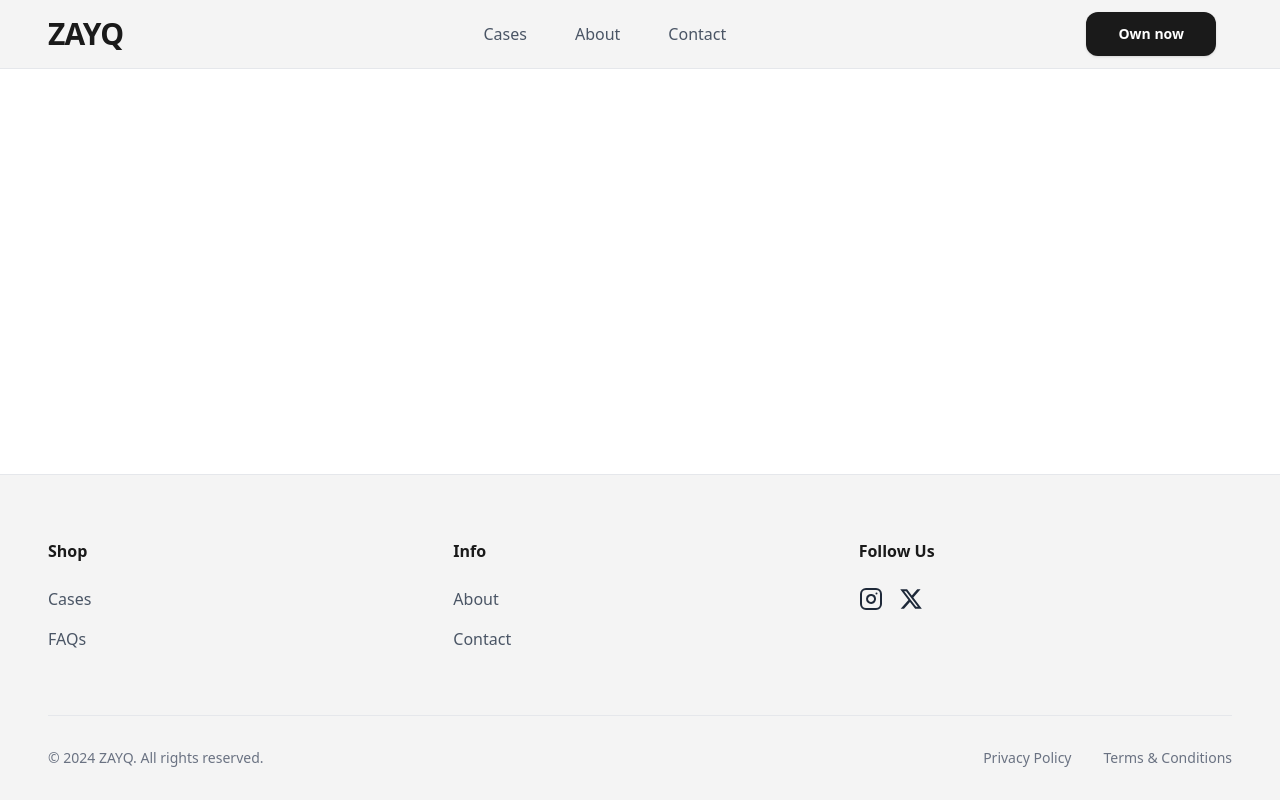
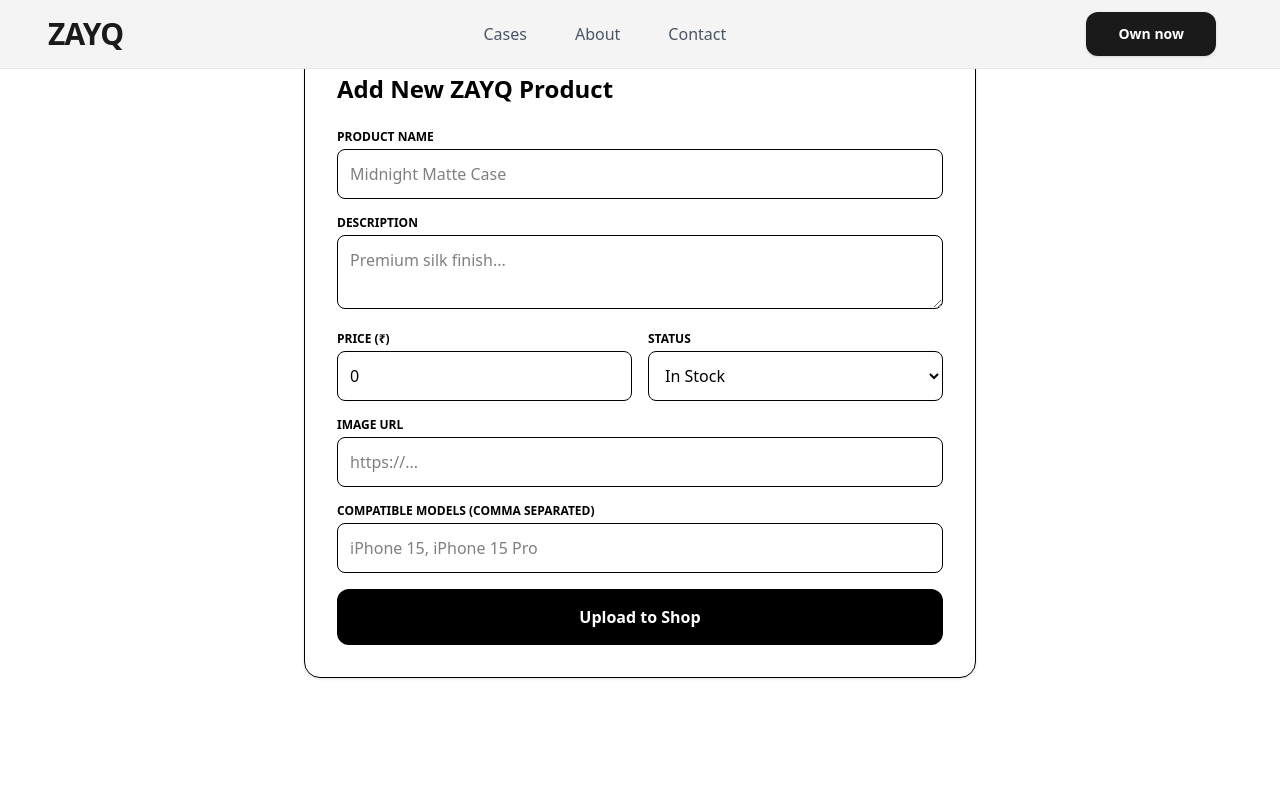
Before and after one commit to jaseel0/ZAYQ, a React (Vite) app: page /add in a window 1280 px wide. Shown: the top 800 px of the page. Built offline with nearby package versions, Linux system fonts and the light colour scheme.

Commit message:
update product page  with firebase

```diff
--- a/src/App.tsx
+++ b/src/App.tsx
@@ -7,6 +7,7 @@
 import Homepage from "./features/home/Homepage"
 import ProductsPage from "./features/products/components/Page/ProductsPage"
 import Contact from "./features/contact/Contact"
+import AddProductPage from "./admin/page/AddProductPage"
 
 const App: React.FC = () => {
   return (
@@ -21,6 +22,7 @@
             <Route path="/products" element={<ProductsPage />} />
             <Route path="/about" element={<About/>}/>
             <Route path="contact" element={<Contact/>}/>
+            <Route path="/add" element={<AddProductPage/>}/>
           </Routes>
         </main>
 
--- /dev/null
+++ b/src/admin/page/AddProductPage.tsx
@@ -0,0 +1,123 @@
+import React, { useState } from 'react';
+import { collection, addDoc } from 'firebase/firestore';
+import { db } from '../../lib/firebase';
+
+const AddProductPage = () => {
+  const [formData, setFormData] = useState({
+    name: '',
+    description: '',
+    imageUrl: '',
+    price: 0,
+    status: 'in-stock',
+    models: '', // We will split this string into an array
+  });
+
+  const handleSubmit = async (e: React.FormEvent) => {
+    e.preventDefault();
+    try {
+      // Clean up the data before sending to Firebase
+      const productToSave = {
+        ...formData,
+        price: Number(formData.price), // Ensure it's a number
+        models: formData.models.split(',').map(m => m.trim()), // Convert "i15, i15 Pro" -> ["i15", "i15 Pro"]
+      };
+
+      await addDoc(collection(db, "products"), productToSave);
+      alert("Product added successfully!");
+
+      // Reset form
+      setFormData({ name: '', description: '', imageUrl: '', price: 0, status: 'in-stock', models: '', });
+    } catch (error) {
+      console.error("Error adding product:", error);
+      alert("Failed to add product.");
+    }
+  };
+
+  return (
+    <div className="min-h-screen bg-white p-10">
+      <div className="max-w-2xl mx-auto border p-8 rounded-2xl shadow-sm">
+        <h1 className="text-2xl font-bold mb-6">Add New ZAYQ Product</h1>
+
+        <form onSubmit={handleSubmit} className="space-y-4">
+          <div>
+            <label className="block text-xs font-bold uppercase mb-1">Product Name</label>
+            <input
+              type="text"
+              placeholder="Midnight Matte Case"
+              className="w-full p-3 border rounded-lg"
+              onChange={(e) => setFormData({...formData, name: e.target.value})}
+              value={formData.name}
+            />
+          </div>
+
+          <div>
+            <label className="block text-xs font-bold uppercase mb-1">Description</label>
+            <textarea
+              placeholder="Premium silk finish..."
+              className="w-full p-3 border rounded-lg"
+              onChange={(e) => setFormData({...formData, description: e.target.value})}
+              value={formData.description}
+            />
+          </div>
+
+          <div className="grid grid-cols-2 gap-4">
+            <div>
+              <label className="block text-xs font-bold uppercase mb-1">Price (₹)</label>
+              <input
+              aria-label='000'
+                type="number"
+                className="w-full p-3 border rounded-lg"
+                onChange={(e) => setFormData({...formData, price: Number(e.target.value)})}
+                value={formData.price}
+              />
+            </div>
+            <div>
+              <label className="block text-xs font-bold uppercase mb-1">Status</label>
+              <select
+                className="w-full p-3 border rounded-lg"
+                aria-label='Stock'
+                onChange={(e) => setFormData({...formData, status: e.target.value})}
+                value={formData.status}
+              >
+                <option value="in-stock">In Stock</option>
+                <option value="coming-soon">Coming Soon</option>
+                <option value="out-of-stock">Out of Stock</option>
+              </select>
+            </div>
+          </div>
+
+          <div>
+            <label className="block text-xs font-bold uppercase mb-1">Image URL</label>
+            <input
+              type="text"
+              placeholder="https://..."
+              className="w-full p-3 border rounded-lg"
+              onChange={(e) => setFormData({...formData, imageUrl: e.target.value})}
+              value={formData.imageUrl}
+            />
+          </div>
+
+          <div>
+            <label className="block text-xs font-bold uppercase mb-1">Compatible Models (comma separated)</label>
+            <input
+              type="text"
+              placeholder="iPhone 15, iPhone 15 Pro"
+              className="w-full p-3 border rounded-lg"
+              onChange={(e) => setFormData({...formData, models: e.target.value})}
+              value={formData.models}
+            />
+          </div>
+
+          <button
+            type="submit"
+            className="w-full py-4 bg-black text-white font-bold rounded-xl hover:bg-zinc-800 transition-colors"
+          >
+            Upload to Shop
+          </button>
+        </form>
+      </div>
+    </div>
+  );
+};
+
+export default AddProductPage;
--- a/src/features/products/components/Page/ProductsPage.tsx
+++ b/src/features/products/components/Page/ProductsPage.tsx
@@ -1,17 +1,18 @@
-import React, { useMemo, useEffect } from "react";
-import { useProductStore } from "../../../../store/product.store";
+import React, { useEffect } from "react";
+import { useProductStore, type Product } from "../../../../store/product.store";
 import { collection, onSnapshot, query } from "firebase/firestore";
 import { db } from "../../../../lib/firebase";
 import ProductToolbar from "../ProductToolbar/ProductToolbar";
 import ProductGrid from "../ProductGrid/ProductGrid";
 import ProductFilters from "../ProductFilters/ProductFilters";
-import type{ Product } from "../../../../store/product.store";
+import Pagination from "../Pagination/Pagination";
 
 const ProductsPage: React.FC = () => {
-  const { products, setProducts, searchQuery, sortBy, selectedCategory } = useProductStore();
+  const { setProducts, getFilteredProducts, currentPage } = useProductStore();
+  const ITEMS_PER_PAGE = 8;
 
+  // 1. Sync with Firebase
   useEffect(() => {
-    // Listen to Firebase "products" collection
     const q = query(collection(db, "products"));
     const unsubscribe = onSnapshot(q, (snapshot) => {
       const liveData = snapshot.docs.map(doc => ({
@@ -23,15 +24,10 @@
     return () => unsubscribe();
   }, [setProducts]);
 
-  const filteredProducts = useMemo(() => {
-    let result = [...products];
-    if (searchQuery) result = result.filter(p => p.name.toLowerCase().includes(searchQuery.toLowerCase()));
-    if (selectedCategory !== 'All') result = result.filter(p => p.category === selectedCategory);
-
-    if (sortBy === 'price-asc') result.sort((a, b) => a.price - b.price);
-    if (sortBy === 'price-desc') result.sort((a, b) => b.price - a.price);
-    return result;
-  }, [products, searchQuery, sortBy, selectedCategory]);
+  // 2. Get Filtered Data and Slice for Pagination
+  const filteredData = getFilteredProducts();
+  const startIndex = (currentPage - 1) * ITEMS_PER_PAGE;
+  const currentItems = filteredData.slice(startIndex, startIndex + ITEMS_PER_PAGE);
 
   return (
     <div className="min-h-screen bg-[#F6F4F1] px-6 py-12 md:py-24">
@@ -50,10 +46,16 @@
             <ProductFilters />
           </div>
           <div className="flex-1">
-            {products.length === 0 ? (
-                <div className="flex justify-center py-20 animate-pulse text-gray-400">Loading live collection...</div>
+            {filteredData.length === 0 ? (
+                <div className="flex flex-col items-center justify-center py-20 text-center">
+                    <p className="text-xl font-bold text-[#111111]">No cases found</p>
+                    <p className="text-[#8F8F8F]">Try adjusting your filters or search.</p>
+                </div>
             ) : (
-                <ProductGrid products={filteredProducts} />
+                <>
+                  <ProductGrid products={currentItems} />
+                  <Pagination />
+                </>
             )}
           </div>
         </div>
--- a/src/store/product.store.ts
+++ b/src/store/product.store.ts
@@ -1,14 +1,15 @@
 import { create } from 'zustand'
 
 export interface Product {
-  id: string; // Changed to string for Firebase compatibility
+  id: string;
   name: string;
   price: number;
   category: string;
-  imageUrl: string; // Added for your product images
-  status: 'in-stock' | 'out-of-stock' | 'coming-soon'; // PRD Section 9
+  imageUrl: string;
+  status: 'in-stock' | 'out-of-stock' | 'coming-soon';
   type: 'matte' | 'clear' | 'leather';
   isFeatured?: boolean;
+  description?: string;
 }
 
 type SortBy = 'featured' | 'price-asc' | 'price-desc'
@@ -27,8 +28,9 @@
   setSelectedCategory: (c: string) => void;
   setCurrentPage: (p: number) => void;
 
-  // Getter for filtered products
+  // Logic Getters
   getFilteredProducts: () => Product[];
+  getTotalPages: (itemsPerPage: number) => number;
 }
 
 export const useProductStore = create<ProductState>((set, get) => ({
@@ -44,7 +46,6 @@
   setSelectedCategory: (c) => set({ selectedCategory: c, currentPage: 1 }),
   setCurrentPage: (p) => set({ currentPage: p }),
 
-  // Logic to filter and sort products in one place
   getFilteredProducts: () => {
     const { products, searchQuery, selectedCategory, sortBy } = get();
 
@@ -61,4 +62,9 @@
         return 0;
       });
   },
+
+  getTotalPages: (itemsPerPage) => {
+    const filteredCount = get().getFilteredProducts().length;
+    return Math.ceil(filteredCount / itemsPerPage) || 1;
+  },
 }))
```
Also changed, not shown: src/features/products/components/Pagination/Pagination.tsx (+35 -11 lines), 1 other file (tests, documents, lock files or other folders).
